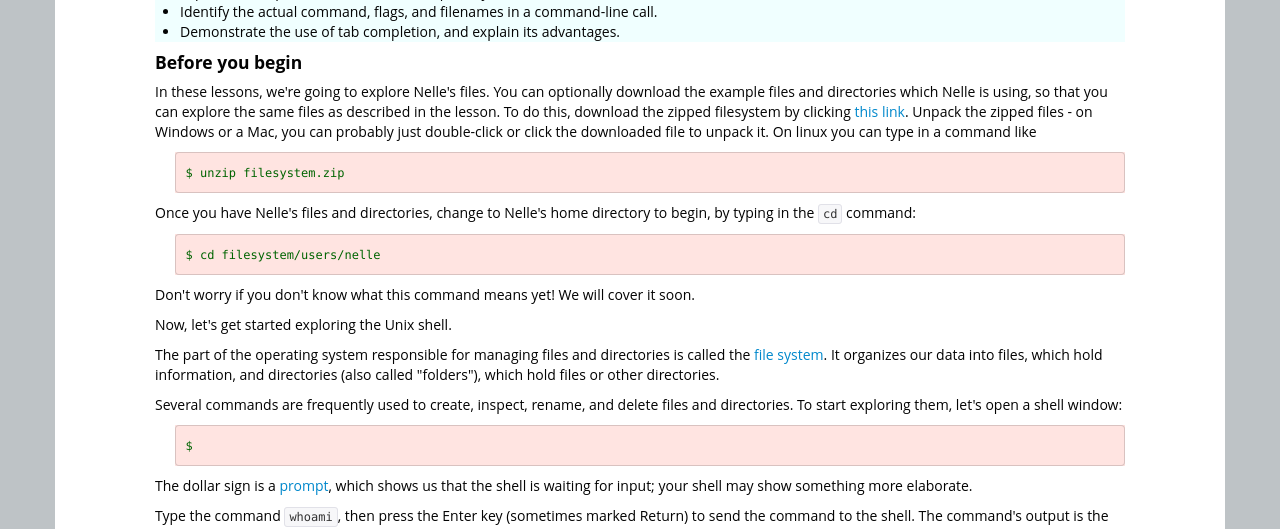
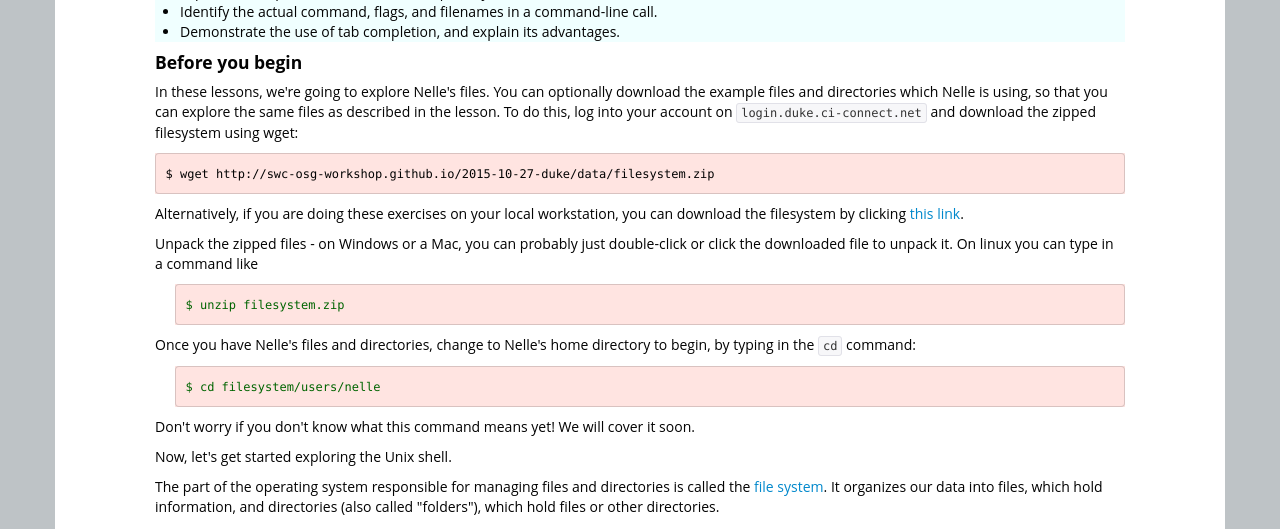
Before and after one commit to SWC-OSG-Workshop/2015-10-27-duke, a Jekyll site: the page built from novice/shell/01-filedir.md, in a window 1280 px wide and 900 px high, cut to the strip 371-900 px from the top of the window. Built offline with Jekyll 4.4.1, drawn with Linux system fonts in a browser that asks for light colours.

Commit message:
Modified instructions for downloading filesystem

```diff
--- a/novice/shell/01-filedir.md
+++ b/novice/shell/01-filedir.md
@@ -19,8 +19,16 @@ title: Files and Directories
 
 In these lessons, we're going to explore Nelle's files.
 You can optionally download the example files and directories which Nelle is using,
-so that you can explore the same files as described in the lesson. To do this, download
-the zipped filesystem by clicking [this link](../../data/filesystem.zip). Unpack the zipped
+so that you can explore the same files as described in the lesson. To do this, log into your account on <code>login.duke.ci-connect.net</code> and download
+the zipped filesystem using wget:
+
+~~~
+$ wget http://swc-osg-workshop.github.io/2015-10-27-duke/data/filesystem.zip
+~~~
+
+Alternatively, if you are doing these exercises on your local workstation, you can download the filesystem by clicking [this link](../../data/filesystem.zip).
+
+Unpack the zipped
 files - on Windows or a Mac, you can probably just double-click or click the downloaded
 file to unpack it. On linux you can type in a command like
 
```
